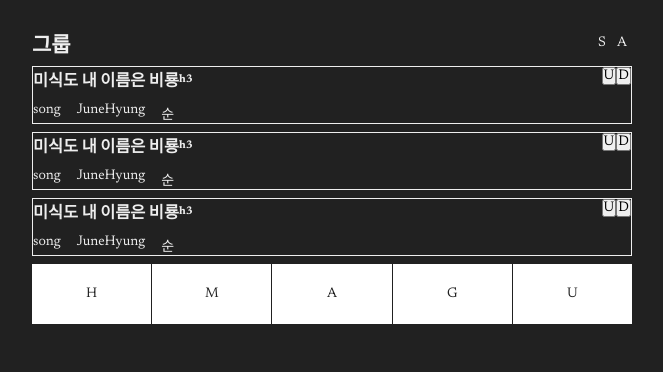
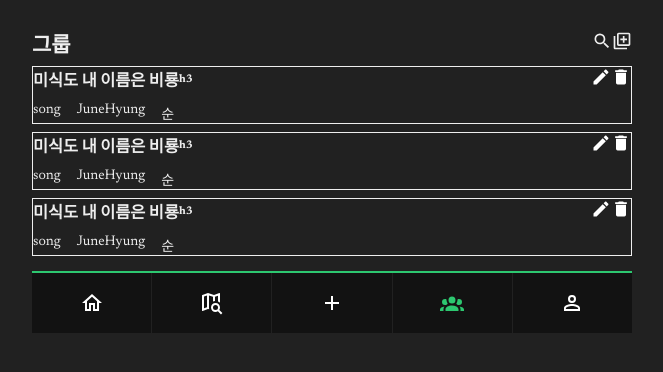
Before and after one commit to dnjswnsthd/Mido_frontend, a Next.js app: page /group in a window 1280 px wide. Shown: the top 372 px of the page, without its empty margins (308-971 px from the left). Built offline with nearby package versions, Linux system fonts and the light colour scheme.

Commit message:
feat : MdiIcon 추가 및 적용, NavigationBar 수정

```diff
--- /dev/null
+++ b/app/(afterLogin)/_component/MdiIcon.tsx
@@ -0,0 +1,22 @@
+import * as mdiIcons from '@mdi/js';
+
+export interface MdiIconProps {
+  path: keyof typeof mdiIcons;
+  size?: number;
+  color?: string;
+}
+
+const MdiIcon = ({path, size=24, color='currentColor'}: MdiIconProps) => {
+  const iconPaths = mdiIcons[path];
+  if(!iconPaths){
+    return null;
+  }
+
+  return (
+    <svg width={size} height={size} viewBox={`0 0 24 24`} fill={color}>
+      <path d={iconPaths}/>
+    </svg>
+  )
+}
+
+export default MdiIcon;
--- a/app/(afterLogin)/_component/NavigationBar.tsx
+++ b/app/(afterLogin)/_component/NavigationBar.tsx
@@ -1,13 +1,38 @@
+"use client";
 import Link from "next/link";
 import style from "./navigationBar.module.scss";
+import MdiIcon, { MdiIconProps } from "./MdiIcon";
+import { usePathname } from "next/navigation";
+
+interface pathInfo {
+  link: string;
+  icon: MdiIconProps['path'];
+  size?: number;
+  color?: string;
+  activeIcon: MdiIconProps['path'];
+}
+
+const pathInfoList:pathInfo[] = [
+  {link: '/home', icon: 'mdiHomeOutline', size: 24, color: '#fff', activeIcon: 'mdiHome'},
+  {link: '/map', icon: 'mdiMapSearchOutline', size: 24, color: '#fff',  activeIcon: 'mdiMapSearch'},
+  {link: '/add', icon: 'mdiPlus', size: 24, color: '#fff',  activeIcon: 'mdiPlus'},
+  {link: '/group', icon: 'mdiAccountGroupOutline', size: 24, color: '#fff',  activeIcon: 'mdiAccountGroup'},
+  {link: '/user', icon: 'mdiAccountOutline', size: 24, color: '#fff',  activeIcon: 'mdiAccount'},
+]
+
 const NavigationBar = () => {
+  const pathname = usePathname();
   return (
     <nav className={style.navigation_bar}>
-      <Link href="/home" className={style.navigation_item}>H</Link>
-      <Link href="/map" className={style.navigation_item}>M</Link>
-      <Link href="/add" className={style.navigation_item}>A</Link>
-      <Link href="/group" className={style.navigation_item}>G</Link>
-      <Link href="/user" className={style.navigation_item}>U</Link>
+      {
+        pathInfoList.map(pathInfo=>{
+          return (
+            <Link href={pathInfo.link} key={pathInfo.link} className={`${style.navigation_item} ${pathname===pathInfo.link && style.active_item}`}>
+              <MdiIcon path={pathname===pathInfo.link ? pathInfo.activeIcon : pathInfo.icon} size={pathInfo.size} color={pathInfo.color}/>
+            </Link>
+          )
+        })
+      }
     </nav>
   )
 }
--- a/app/(afterLogin)/_component/navigationBar.module.scss
+++ b/app/(afterLogin)/_component/navigationBar.module.scss
@@ -3,6 +3,8 @@
   flex:1;
   justify-content: center;
   position:sticky;
+  margin-top:0.5rem;
+  border-top:2px solid #2DC770;
   .navigation_item {
     display: flex;
     flex:1;
@@ -10,11 +12,13 @@
     height: 60px;
     justify-content: center;
     align-items: center;
-    background-color:#fff;
-    color:#212121;
+    background-color:#121212;
     &:nth-child(2n){
       border-left: 1px solid #212121;
       border-right: 1px solid #212121;
     }
   }
+  .active_item{
+    svg path{fill: #2dc770 !important}
+  }
 }
--- a/app/(afterLogin)/group/_component/GroupListItem.tsx
+++ b/app/(afterLogin)/group/_component/GroupListItem.tsx
@@ -1,3 +1,4 @@
+import MdiIcon from "../../_component/MdiIcon";
 import style from "./groupList.module.scss";
 
 const GroupListItem = () => {
@@ -11,9 +12,13 @@ const GroupListItem = () => {
             <span>3</span>
           </div>
         </h3>
-        <div>
-          <button>U</button>
-          <button>D</button>
+        <div className={style.button_wrap}>
+          <button>
+            <MdiIcon path={'mdiPencil'} size={20} color={'#fff'}/>
+          </button>
+          <button>
+            <MdiIcon path={'mdiDelete'} size={20} color={'#fff'}/>
+          </button>
         </div>
       </div>
       <ul className={style.user_list}>
--- a/app/(afterLogin)/group/_component/groupList.module.scss
+++ b/app/(afterLogin)/group/_component/groupList.module.scss
@@ -15,6 +15,14 @@
           font-size:0.8em;
         }
       }
+      .button_wrap{
+        button{
+          background:none;
+          outline:none;
+          border:none;
+          cursor: pointer;
+        }
+      }
     }
     .user_list{
       display:flex;
--- a/app/(afterLogin)/group/page.tsx
+++ b/app/(afterLogin)/group/page.tsx
@@ -4,6 +4,7 @@ import { useCallback, useState } from "react";
 
 import style from "./groupListPage.module.scss";
 import GroupList from "./_component/GroupList";
+import MdiIcon from "../_component/MdiIcon";
 const GroupListPage = () => {
   const [list, setList] = useState<Number[]>([1, 2, 3]);
   const handleOnClick = () => {
@@ -14,8 +15,12 @@ const GroupListPage = () => {
       <div className={style.top_area}>
         <h2>그룹</h2>
         <div className={style.button_area}>
-          <button>S</button>
-          <button>A</button>
+          <button>
+            <MdiIcon path={'mdiMagnify'} size={20}/>
+          </button>
+          <button>
+            <MdiIcon path={'mdiPlusBoxMultipleOutline'} size={20}/>
+          </button>
         </div>
       </div>
       <GroupList />
--- a/package.json
+++ b/package.json
@@ -9,6 +9,8 @@
     "lint": "next lint"
   },
   "dependencies": {
+    "@mdi/js": "^7.4.47",
+    "@mdi/react": "^1.6.1",
     "next": "14.1.1",
     "react": "^18",
     "react-dom": "^18"
```
Also changed, not shown: app/(afterLogin)/_component/SearchInput.tsx (+7 -1 lines), 1 other file (tests, documents, lock files or other folders).
